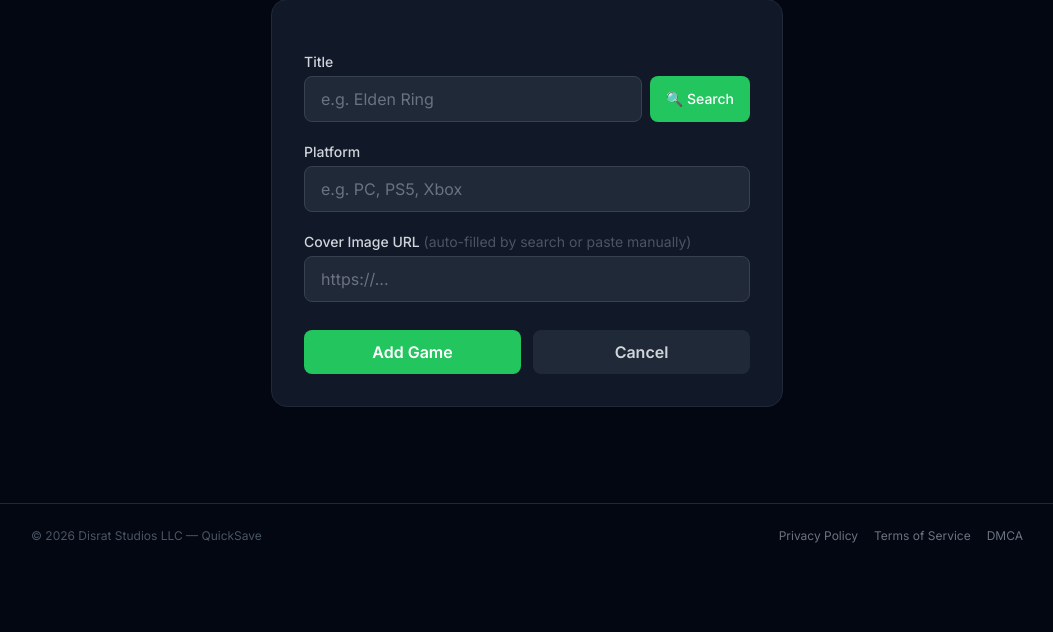
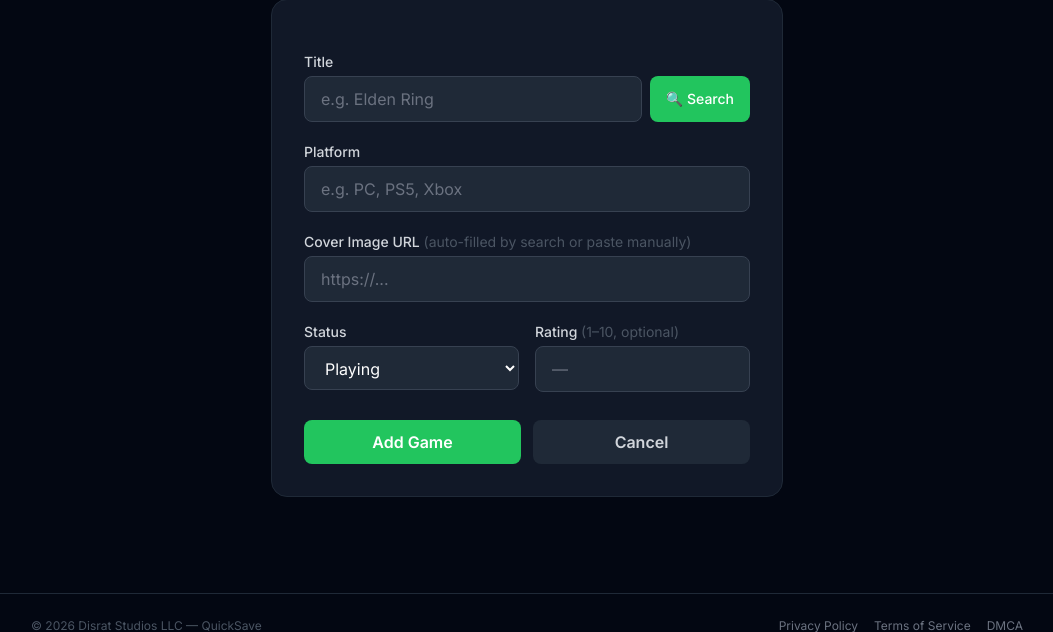
Before and after one commit to Rilcantus/QuickSave, a Django app: page /games/add/ in a window 1280 px wide. Shown: the part 178-810 px from the top of the page, without its empty margins (113-1166 px from the left). Before the commit the page ends 721 px from the top, so only its background shows below. Run offline with Django 5.2, Linux system fonts and the light colour scheme; the visitor is signed in with stand-in values (Sample User, id 1); data that the repository does not hold is empty; some libraries are stand-ins or nearby versions.

Commit message:
add game status, ratings, and session goals (Phase 1 features)
- Game model: status field (Playing/Completed/Dropped/Backlog), rating field (1-10)
- Session model: goal field (set before starting a session)
- GameForm: includes status and rating fields
- SessionStartForm: includes goal field
- game_form.html: status dropdown + rating input in a row
- game_detail.html: status badge and star rating display
- game_list.html: status badge / rating on game cards
- session_start.html: goal input field
- session_active.html: shows goal card if set

Co-Authored-By: Claude Sonnet 4.6 <noreply@anthropic.com>

```diff
--- a/games/forms.py
+++ b/games/forms.py
@@ -3,9 +3,16 @@ from .models import Game, CustomFieldDefinition
 
 
 class GameForm(forms.ModelForm):
+    rating = forms.IntegerField(
+        required=False,
+        min_value=1,
+        max_value=10,
+        widget=forms.NumberInput(attrs={'placeholder': '1–10', 'min': 1, 'max': 10}),
+    )
+
     class Meta:
         model = Game
-        fields = ['title', 'platform', 'cover_image_url']
+        fields = ['title', 'platform', 'cover_image_url', 'status', 'rating']
         widgets = {
             'title': forms.TextInput(attrs={
                 'placeholder': 'e.g. Elden Ring',
@@ -13,6 +20,7 @@ class GameForm(forms.ModelForm):
             }),
             'platform': forms.TextInput(attrs={'placeholder': 'e.g. PC, PS5, Xbox'}),
             'cover_image_url': forms.URLInput(attrs={'placeholder': 'https://... (auto-filled or paste manually)'}),
+            'status': forms.Select(),
         }
 
 
--- a/games/models.py
+++ b/games/models.py
@@ -4,6 +4,18 @@ from django.conf import settings
 # Create your models here.
 class Game(models.Model):
   """A game the user plays. Root of everything in QuickSave"""
+
+  STATUS_PLAYING = 'playing'
+  STATUS_COMPLETED = 'completed'
+  STATUS_DROPPED = 'dropped'
+  STATUS_BACKLOG = 'backlog'
+
+  STATUS_CHOICES = [
+      (STATUS_PLAYING, 'Playing'),
+      (STATUS_COMPLETED, 'Completed'),
+      (STATUS_DROPPED, 'Dropped'),
+      (STATUS_BACKLOG, 'Backlog'),
+  ]
 
   user = models.ForeignKey(
     settings.AUTH_USER_MODEL,
@@ -13,6 +25,8 @@ class Game(models.Model):
   title = models.CharField(max_length=200)
   platform = models.CharField(max_length=100, blank=True)
   cover_image_url = models.URLField(blank=True)
+  status = models.CharField(max_length=20, choices=STATUS_CHOICES, default=STATUS_PLAYING, blank=True)
+  rating = models.PositiveSmallIntegerField(null=True, blank=True)  # 1-10
   created_at = models.DateTimeField(auto_now_add=True)
   updated_at = models.DateTimeField(auto_now=True)
 
--- a/play_sessions/forms.py
+++ b/play_sessions/forms.py
@@ -14,10 +14,14 @@ class SessionStartForm(forms.ModelForm):
         required=False,
         widget=forms.TextInput(attrs={'placeholder': 'e.g. Modded Run, STR Build...'})
     )
+    goal = forms.CharField(
+        required=False,
+        widget=forms.TextInput(attrs={'placeholder': "e.g. Beat the final boss, reach level 20..."})
+    )
 
     class Meta:
         model = Session
-        fields = ['descriptor', 'new_descriptor']
+        fields = ['descriptor', 'new_descriptor', 'goal']
 
     def __init__(self, game, *args, **kwargs):
         super().__init__(*args, **kwargs)
--- a/play_sessions/models.py
+++ b/play_sessions/models.py
@@ -38,6 +38,7 @@ class Session(models.Model):
     started_at = models.DateTimeField(default=timezone.now)
     ended_at = models.DateTimeField(null=True, blank=True)
     duration_seconds = models.PositiveIntegerField(null=True, blank=True)
+    goal = models.TextField(blank=True)
     notes = models.TextField(blank=True)
     source = models.CharField(
         max_length=20,
--- a/templates/games/game_form.html
+++ b/templates/games/game_form.html
@@ -83,6 +83,33 @@
           placeholder="https://..."
           class="w-full bg-gray-800 border border-gray-700 rounded-lg px-4 py-2.5 text-white placeholder-gray-500 focus:outline-none focus:ring-2 focus:ring-brand-500 transition"
         />
+      </div>
+
+      <!-- Status + Rating row -->
+      <div class="grid grid-cols-2 gap-4">
+        <div>
+          <label class="block text-sm font-medium text-gray-300 mb-1">Status</label>
+          <select name="status"
+            class="w-full bg-gray-800 border border-gray-700 rounded-lg px-4 py-2.5 text-white focus:outline-none focus:ring-2 focus:ring-brand-500 transition">
+            {% for value, label in form.fields.status.choices %}
+              <option value="{{ value }}" {% if form.status.value == value %}selected{% endif %}>{{ label }}</option>
+            {% endfor %}
+          </select>
+        </div>
+        <div>
+          <label class="block text-sm font-medium text-gray-300 mb-1">
+            Rating <span class="text-gray-600 font-normal">(1–10, optional)</span>
+          </label>
+          <input
+            type="number"
+            name="rating"
+            min="1"
+            max="10"
+            value="{{ form.rating.value|default:'' }}"
+            placeholder="—"
+            class="w-full bg-gray-800 border border-gray-700 rounded-lg px-4 py-2.5 text-white placeholder-gray-500 focus:outline-none focus:ring-2 focus:ring-brand-500 transition"
+          />
+        </div>
       </div>
 
       <div class="flex gap-3 pt-2">
```
Also changed, not shown: templates/games/game_detail.html (+17 -0 lines), templates/games/game_list.html (+14 -3 lines), templates/play_sessions/session_active.html (+10 -1 lines), templates/play_sessions/session_start.html (+13 -0 lines), games/migrations/0002_game_rating_game_status.py (added), play_sessions/migrations/0004_session_goal.py (added).
